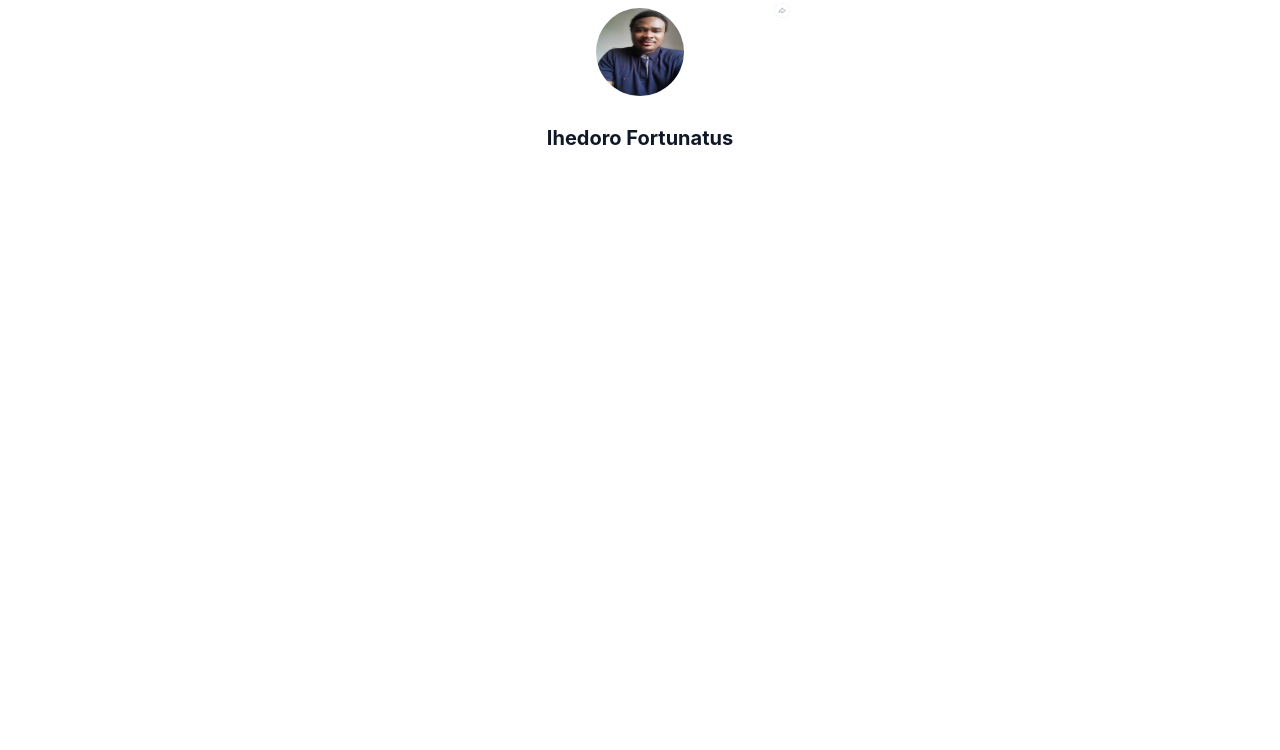
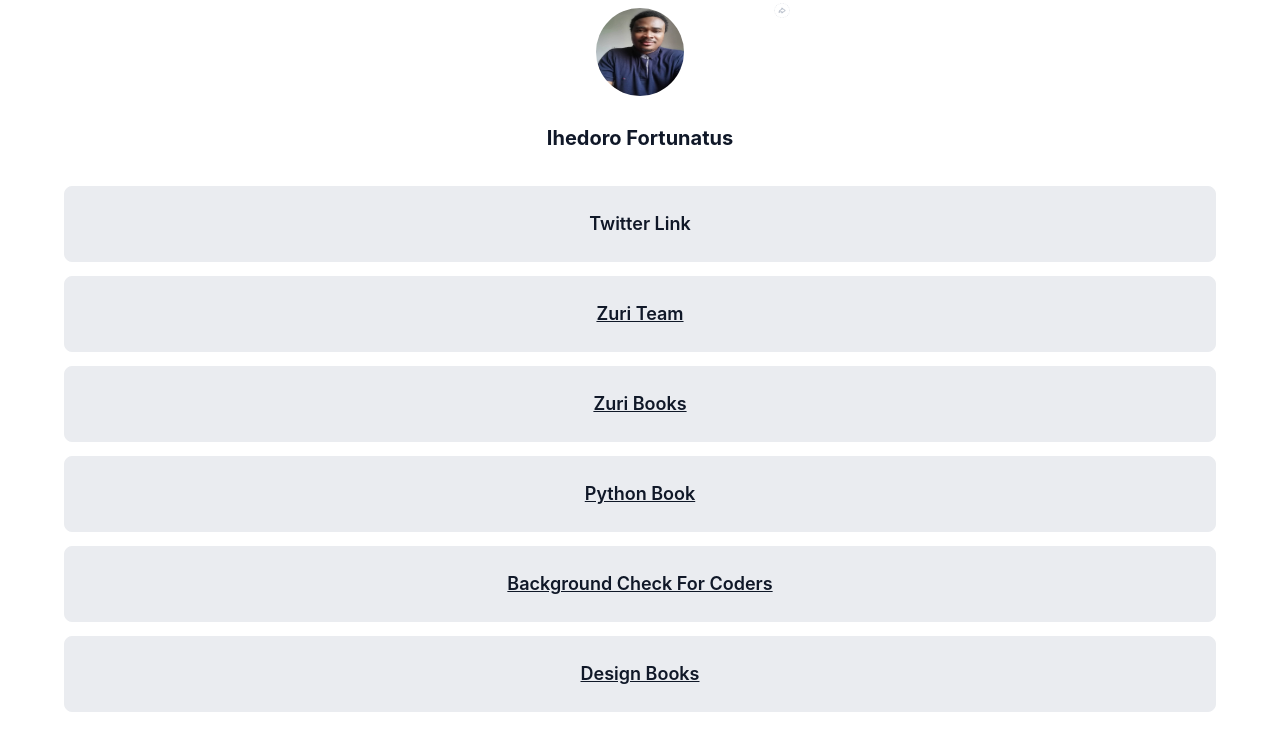
Before and after one commit to fortuneonyeka/hng-stage1, a React (Create React App) app: page / in a window 1280 px wide. Shown: the top 750 px of the page. Built offline with nearby package versions, Linux system fonts and the light colour scheme.

Commit message:
add links section

```diff
--- a/package.json
+++ b/package.json
@@ -8,6 +8,7 @@
     "@testing-library/user-event": "^13.5.0",
     "react": "^18.2.0",
     "react-dom": "^18.2.0",
+    "react-router-dom": "^6.4.2",
     "react-scripts": "5.0.1",
     "web-vitals": "^2.1.4"
   },
--- a/src/App.css
+++ b/src/App.css
@@ -47,5 +47,36 @@
 
 #slack:hover {
   text-decoration: underline blue;
+}
 
+.buttons__container {
+  padding: 7px;
 }
+
+.buttons {
+  cursor: pointer;
+  box-sizing: border-box;
+  display: flex;
+  flex-direction: column;
+  justify-content: center;
+  align-items: center;
+  padding: 24px;
+  margin: auto;
+
+  width: 1152px;
+  height: 76px;
+
+  background: #eaecf0;
+
+  border: 1px solid #eaecf0;
+  border-radius: 8px;
+
+
+
+  font-family: 'Inter';
+font-style: normal;
+font-weight: 600;
+font-size: 18px;
+line-height: 28px;
+color: #101828;
+}
--- a/src/App.js
+++ b/src/App.js
@@ -1,10 +1,13 @@
 import './App.css';
 import Profile from "./components/profile/Profile";
+import Links from "./components/profile/links/Links";
+
 
 function App() {
   return (
     <div className="App">
    <Profile/>
+   <Links/>
     </div>
   );
 }
--- /dev/null
+++ b/src/assets/links/links.js
@@ -0,0 +1,15 @@
+export const projectLinks = [
+
+  {name:"Twitter Link",id:"twitter", link:""},
+  {name:"Zuri Team",id:"btn__zuri", url:"https://training.zuri.team/"},
+  {name:"Zuri Books",id:"books", url:"http://books.zuri.team"},
+  {name:"Python Book",id:"book__pyton", url:"https://books.zuri.team/python-for-beginners?ref_id=<ihedorofortunatus>"},
+  {name:"Background Check For Coders",id:"pitch", url:"https://background.zuri.team"},
+  {name:"Design Books",id:"book__design", url:"https://books.zuri.team/design-rules"},
+
+
+
+
+
+
+];
--- /dev/null
+++ b/src/components/profile/links/Links.jsx
@@ -0,0 +1,24 @@
+import React from 'react'
+import {projectLinks} from "../../../assets/links/links"
+import {BrowserRouter as Router, Route, Link, Routes} from "react-router-dom"
+
+const Links = () => {
+
+  // const clickButton = () => {
+  //   if (condition) {
+
+  //   }
+  // }
+  return (
+    <div>{projectLinks.map((link) => {
+      return(
+       <div key={link.id}  className="buttons__container">
+
+        <a className="buttons" href={link.url} target="_blank">{link.name}</a>
+       </div>
+      )
+    })}</div>
+  )
+}
+
+export default Links
```
Also changed, not shown: 1 other file (tests, documents, lock files or other folders).
